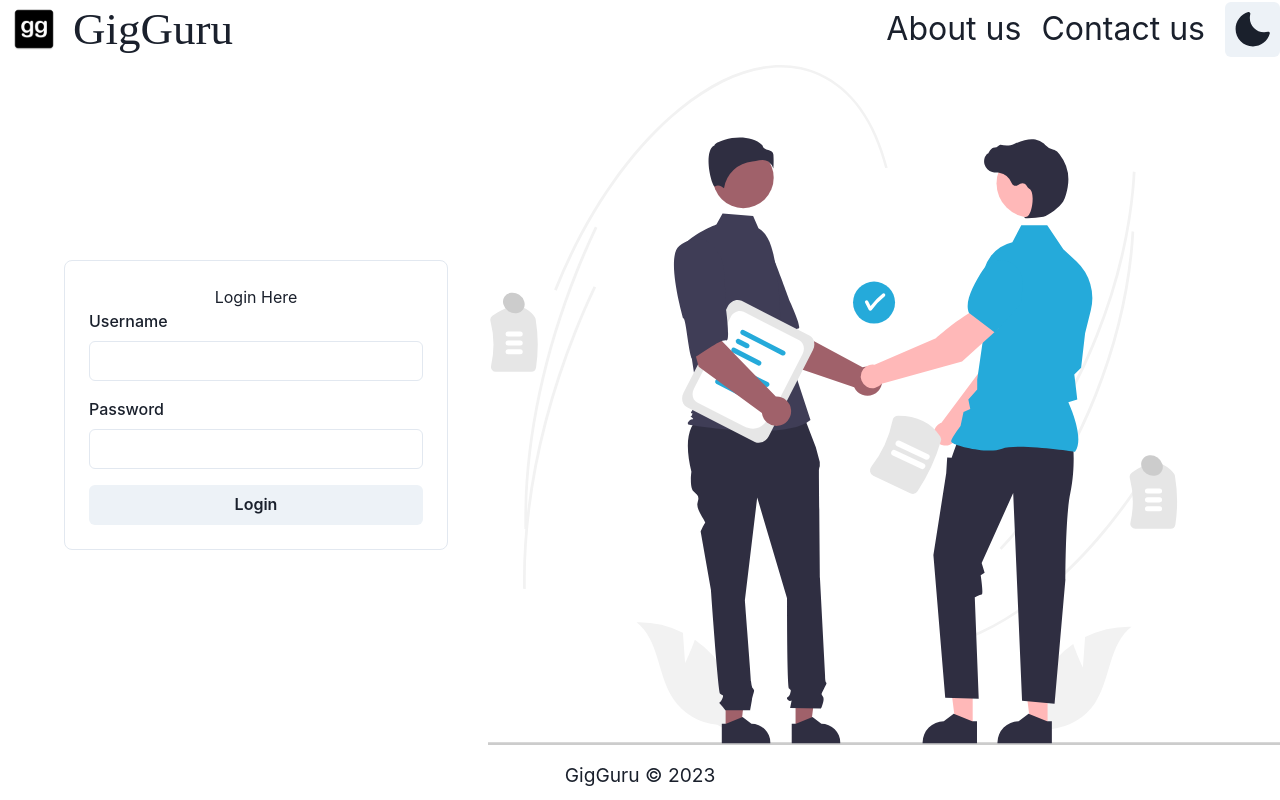
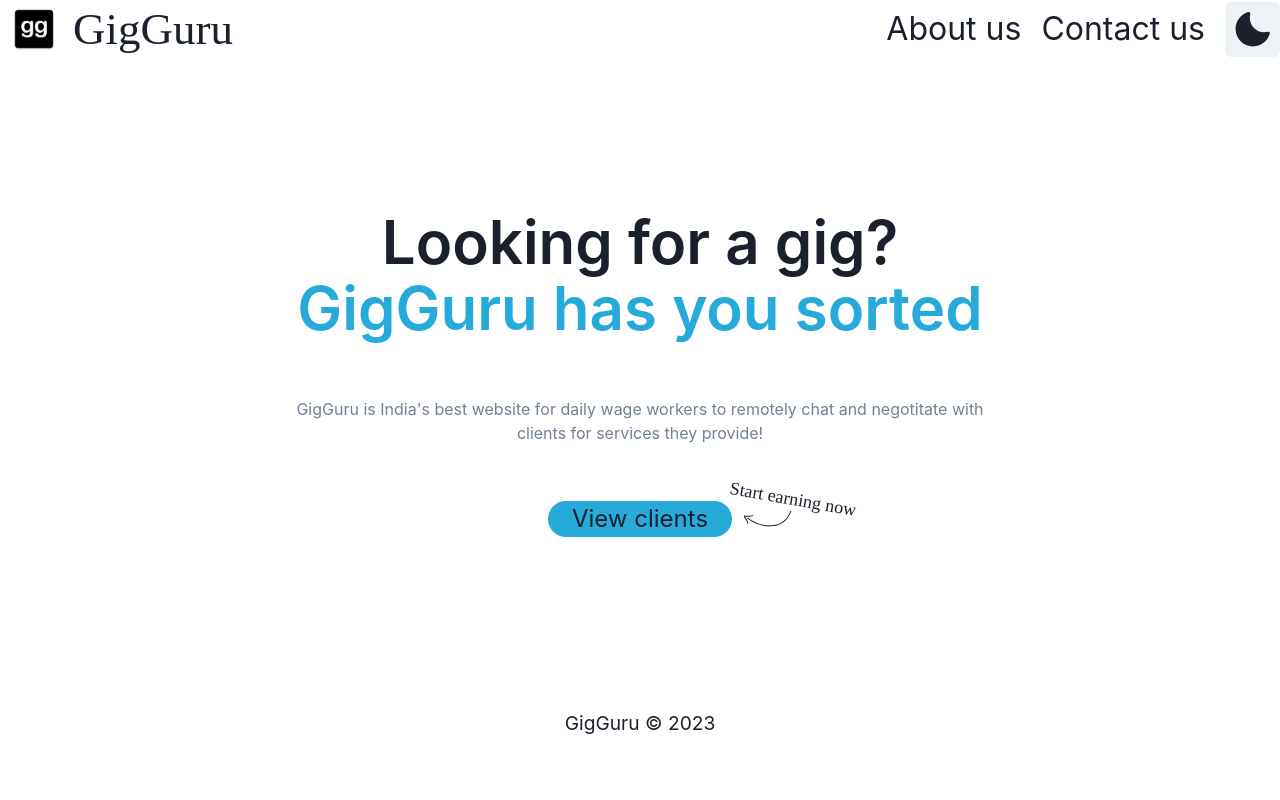
Before and after one commit to maverick2903/TechTitans_WebDevelopment, a React (Create React App) app in the folder client/: page /workerpage in a window 1280 px wide. Before the commit this address led to /login. Built offline with nearby package versions, Linux system fonts and the light colour scheme; a web font is replaced by a local one.

Commit message:
added client listing

```diff
--- a/client/src/App.js
+++ b/client/src/App.js
@@ -1,51 +1,53 @@
-import './App.css';
-import { createBrowserRouter, Route, createRoutesFromElements, RouterProvider } from "react-router-dom"
-import RootLayout from './Layouts/RootLayout';
-import Home from './Pages/Home';
-import LoginPage from "./Pages/LoginPage"
-import ErrorPage from './Pages/ErrorPage';
-import InitialSignupPage from "./Pages/InitialSignup"
-import Aboutus from './Pages/Aboutus';
-import ContactUs from "./Pages/ContactUs"
-import RequireAuth from "./Components/RequireAuth"
+import "./App.css";
+import {
+    createBrowserRouter,
+    Route,
+    createRoutesFromElements,
+    RouterProvider,
+} from "react-router-dom";
+import RootLayout from "./Layouts/RootLayout";
+import Home from "./Pages/Home";
+import LoginPage from "./Pages/LoginPage";
+import ErrorPage from "./Pages/ErrorPage";
+import InitialSignupPage from "./Pages/InitialSignup";
+import Aboutus from "./Pages/Aboutus";
+import ContactUs from "./Pages/ContactUs";
+import RequireAuth from "./Components/RequireAuth";
 
 //client
-import ClientPageRequest from "./Pages/ClientPageRequests"
-import ClientPage from './Pages/ClientPage';
+import ClientPageRequest from "./Pages/ClientPageRequests";
+import ClientPage from "./Pages/ClientPage";
 //worker
-import ClientLogData from "./Pages/ClientLogData"
-import WorkerPage from './Pages/WorkerPage';
-import WorkerSignUp from './Pages/WorkerSignup';
-import ClientSignUp from './Pages/ClientSignup';
-
+import ClientLogData from "./Pages/ClientLogData";
+import WorkerPage from "./Pages/WorkerPage";
+import WorkerSignUp from "./Pages/WorkerSignup";
+import ClientSignUp from "./Pages/ClientSignup";
+import ListingPage from "./Pages/ListingPage";
 
 const router = createBrowserRouter(
-  createRoutesFromElements(
-    <Route path='/' element={<RootLayout />}>
-      <Route element={<RequireAuth />}>
-        <Route index element={<Home />} />
-        <Route path='clientpage' element={<ClientPage />} />
-        <Route path='workerpage' element={<WorkerPage />} />
-      </Route>
+    createRoutesFromElements(
+        <Route path="/" element={<RootLayout />}>
+            {/* <Route element={<RequireAuth />}> */}
+            <Route index element={<Home />} />
+            <Route path="clientpage" element={<ClientPage />} />
+            <Route path="workerpage" element={<WorkerPage />} />
+            <Route path="clientlisting" element={<ListingPage />} />
+            {/* </Route> */}
 
-      <Route path='aboutus' element={<Aboutus />} />
-      <Route path='contactus' element={<ContactUs />} />
-      <Route path='login' element={<LoginPage />} />
-      <Route path='signup' element={<InitialSignupPage />} />
-      <Route path='workersignup' element={<WorkerSignUp />} />
-      <Route path='clientsignup' element={<ClientSignUp />} />
+            <Route path="aboutus" element={<Aboutus />} />
+            <Route path="contactus" element={<ContactUs />} />
+            <Route path="login" element={<LoginPage />} />
+            <Route path="signup" element={<InitialSignupPage />} />
+            <Route path="workersignup" element={<WorkerSignUp />} />
+            <Route path="clientsignup" element={<ClientSignUp />} />
 
-      <Route path='*' element={<ErrorPage />} />
-    </Route>
-
-
-  )
-)
+            <Route path="*" element={<ErrorPage />} />
+        </Route>
+    )
+);
 
 function App() {
-  return (
-    <RouterProvider router={router} />
-  );
+    return <RouterProvider router={router} />;
 }
 
 export default App;
--- a/client/src/Pages/Home.jsx
+++ b/client/src/Pages/Home.jsx
@@ -1,11 +1,13 @@
 import { Navigate } from "react-router-dom";
-import useAuth from "../Hooks/useAuth"
+import useAuth from "../Hooks/useAuth";
 
 export default function Home() {
-  const { auth } = useAuth();
-  console.log("home has been hit")
+    const { auth } = useAuth();
+    console.log("home has been hit");
 
-  return (
-    auth.role=="client"?<Navigate to="clientpage" />:<Navigate to="worker" />
-  )
+    return auth.role === "client" ? (
+        <Navigate to="clientpage" />
+    ) : (
+        <Navigate to="workerpage" />
+    );
 }
--- /dev/null
+++ b/client/src/Pages/ListingPage.jsx
@@ -0,0 +1,93 @@
+import {
+    Button,
+    Card,
+    CardBody,
+    CardFooter,
+    CardHeader,
+    Heading,
+    SimpleGrid,
+    Text,
+} from "@chakra-ui/react";
+import { useEffect, useState } from "react";
+
+function ClientListingCard({ clientData }) {
+    const [userName, setUserName] = useState("");
+
+    return (
+        <Card>
+            <CardHeader>
+                <Heading size="md">{clientData.field}</Heading>
+            </CardHeader>
+            <CardBody>
+                <Text>{clientData.description}</Text>
+            </CardBody>
+            <CardFooter>
+                <Button onClick={() => setUserName(clientData.username)}>
+                    Chat with client
+                </Button>
+            </CardFooter>
+        </Card>
+    );
+}
+
+export default function ListingPage() {
+    const [clientListing, setClientListing] = useState([
+        {
+            field: "Electrician",
+            description: "Need to fix 2 tubelights",
+            username: "mohit",
+        },
+        {
+            field: "Electrician",
+            description: "Need to fix 2 tubelights",
+            username: "rohit",
+        },
+        {
+            field: "Electrician",
+            description: "Need to fix 2 tubelights",
+            username: "varun",
+        },
+        {
+            field: "Electrician",
+            description: "Need to fix 2 tubelights",
+            username: "karun",
+        },
+    ]);
+
+    // useEffect(() => {
+    //     (async () => {
+    //         // const resp = await fetch("http://localhost:5000/", {
+    //         //     method: "GET",
+    //         //     headers: {
+    //         //         "Content-Type": "application/json",
+    //         //     },
+    //         // });
+    //         // //
+    //         // const data = await resp.json();
+    //         // if (resp.status === 200) {
+    //         //     //Can replace with a toast or popup
+    //         //     console.log("login done");
+    //         //     // setAuth({ user: data.username, role: data.role });
+    //         //     // console.log(auth);
+    //         //     // navigate(from, { replace: true });
+    //         // } else {
+    //         //     window.alert("Invalid username/password"); //Can replace with a toast or popup
+    //         // }
+    //     })();
+    // }, []);
+
+    return (
+        <SimpleGrid
+            marginTop="3rem"
+            spacing={4}
+            templateColumns="repeat(auto-fill, minmax(200px, 1fr))"
+        >
+            {clientListing.map((clientData) => (
+                <ClientListingCard
+                    clientData={clientData}
+                    key={clientData.username}
+                />
+            ))}
+        </SimpleGrid>
+    );
+}
--- a/client/src/Pages/WorkerPage.jsx
+++ b/client/src/Pages/WorkerPage.jsx
@@ -1,7 +1,107 @@
-import React from 'react'
+import {
+    Box,
+    Heading,
+    Container,
+    Text,
+    Button,
+    Stack,
+    Icon,
+    useColorModeValue,
+    createIcon,
+    Link,
+} from "@chakra-ui/react";
+import { useNavigate } from "react-router-dom";
 
 export default function WorkerPage() {
-  return (
-    <div>WorkerPage</div>
-  )
+    const navigate = useNavigate();
+
+    return (
+        <>
+            <Container maxW={"3xl"}>
+                <Stack
+                    as={Box}
+                    textAlign={"center"}
+                    spacing={{ base: 8, md: 14 }}
+                    py={{ base: 20, md: 36 }}
+                >
+                    <Heading
+                        fontWeight={600}
+                        fontSize={{ base: "2xl", sm: "4xl", md: "6xl" }}
+                        lineHeight={"110%"}
+                    >
+                        Looking for a gig?
+                        <br />
+                        <Text as={"span"} color={"#25aada"}>
+                            GigGuru has you sorted
+                        </Text>
+                    </Heading>
+                    <Text color={"gray.500"}>
+                        GigGuru is India's best website for daily wage workers
+                        to remotely chat and negotitate with clients for
+                        services they provide!
+                    </Text>
+                    <Stack
+                        direction={"column"}
+                        spacing={3}
+                        align={"center"}
+                        alignSelf={"center"}
+                        position={"relative"}
+                    >
+                        <Link
+                            colorScheme={"#25aada"}
+                            bg={"#25aada"}
+                            rounded={"full"}
+                            px={6}
+                            style={{
+                                fontSize: "1.5rem",
+                            }}
+                            _hover={{
+                                bg: "grey",
+                            }}
+                            onClick={() => navigate("/clientlisting")}
+                        >
+                            View clients
+                        </Link>
+
+                        <Box>
+                            <Icon
+                                as={Arrow}
+                                color={useColorModeValue(
+                                    "gray.800",
+                                    "gray.300"
+                                )}
+                                w={71}
+                                position={"absolute"}
+                                right={-71}
+                                top={"10px"}
+                            />
+                            <Text
+                                fontSize={"lg"}
+                                fontFamily={"Caveat"}
+                                position={"absolute"}
+                                right={"-125px"}
+                                top={"-15px"}
+                                transform={"rotate(10deg)"}
+                            >
+                                Start earning now
+                            </Text>
+                        </Box>
+                    </Stack>
+                </Stack>
+            </Container>
+        </>
+    );
 }
+
+const Arrow = createIcon({
+    displayName: "Arrow",
+    viewBox: "0 0 72 24",
+    path: (
+        <path
+            fillRule="evenodd"
+            clipRule="evenodd"
+            d="M0.600904 7.08166C0.764293 6.8879 1.01492 6.79004 1.26654 6.82177C2.83216 7.01918 5.20326 7.24581 7.54543 7.23964C9.92491 7.23338 12.1351 6.98464 13.4704 6.32142C13.84 6.13785 14.2885 6.28805 14.4722 6.65692C14.6559 7.02578 14.5052 7.47362 14.1356 7.6572C12.4625 8.48822 9.94063 8.72541 7.54852 8.7317C5.67514 8.73663 3.79547 8.5985 2.29921 8.44247C2.80955 9.59638 3.50943 10.6396 4.24665 11.7384C4.39435 11.9585 4.54354 12.1809 4.69301 12.4068C5.79543 14.0733 6.88128 15.8995 7.1179 18.2636C7.15893 18.6735 6.85928 19.0393 6.4486 19.0805C6.03792 19.1217 5.67174 18.8227 5.6307 18.4128C5.43271 16.4346 4.52957 14.868 3.4457 13.2296C3.3058 13.0181 3.16221 12.8046 3.01684 12.5885C2.05899 11.1646 1.02372 9.62564 0.457909 7.78069C0.383671 7.53862 0.437515 7.27541 0.600904 7.08166ZM5.52039 10.2248C5.77662 9.90161 6.24663 9.84687 6.57018 10.1025C16.4834 17.9344 29.9158 22.4064 42.0781 21.4773C54.1988 20.5514 65.0339 14.2748 69.9746 0.584299C70.1145 0.196597 70.5427 -0.0046455 70.931 0.134813C71.3193 0.274276 71.5206 0.70162 71.3807 1.08932C66.2105 15.4159 54.8056 22.0014 42.1913 22.965C29.6185 23.9254 15.8207 19.3142 5.64226 11.2727C5.31871 11.0171 5.26415 10.5479 5.52039 10.2248Z"
+            fill="currentColor"
+        />
+    ),
+});
```
